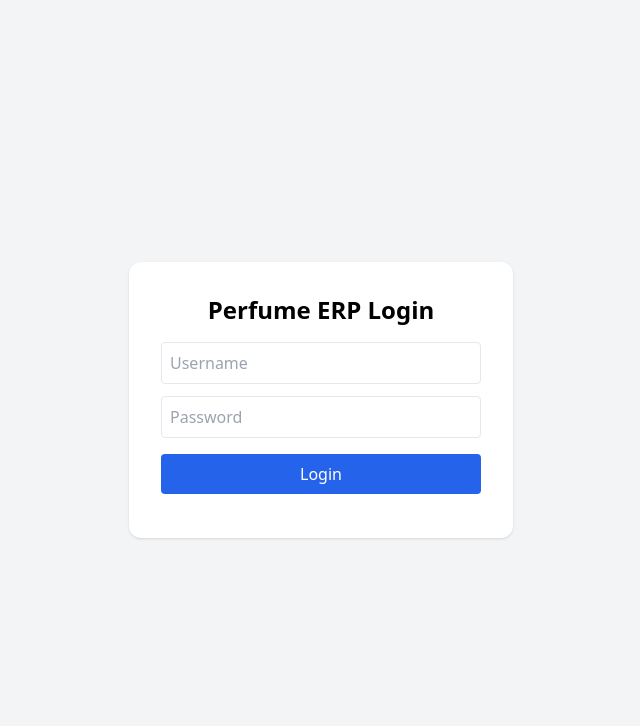
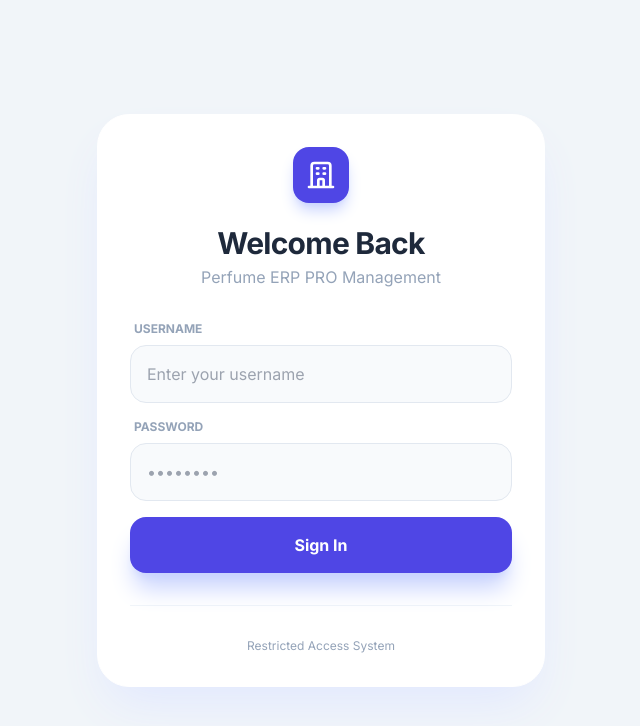
Before and after one commit to izeeshan007/EEERP, a website: page public/login.html in a window 1280 px wide. Shown: the whole page, without its empty margins (319-959 px from the left). Drawn offline with nearby package versions, Linux system fonts and the light colour scheme.

Commit message:
Add files via upload

```diff
--- a/public/login.html
+++ b/public/login.html
@@ -1,37 +1,47 @@
 <!DOCTYPE html>
-<html>
+<html lang="en">
 <head>
-<title>ERP Login</title>
+    <title>Perfume ERP PRO | Login</title>
+    <meta name="viewport" content="width=device-width, initial-scale=1">
     <script src="https://cdn.tailwindcss.com"></script>
+    <link href="https://fonts.googleapis.com/css2?family=Inter:wght@400;700&display=swap" rel="stylesheet">
 </head>
+<body class="bg-slate-100 flex items-center justify-center h-screen px-4 font-['Inter']">
 
-<body class="bg-gray-100 flex items-center justify-center h-screen">
+    <div class="bg-white p-8 rounded-[2rem] shadow-2xl shadow-indigo-100 w-full max-w-md border border-white">
+        <div class="text-center mb-8">
+            <div class="inline-block bg-indigo-600 p-3 rounded-2xl mb-4 shadow-lg shadow-indigo-200">
+                <svg class="w-8 h-8 text-white" fill="none" stroke="currentColor" viewBox="0 0 24 24"><path stroke-linecap="round" stroke-linejoin="round" stroke-width="2" d="M19 21V5a2 2 0 00-2-2H7a2 2 0 00-2 2v16m14 0h2m-2 0h-5m-9 0H3m2 0h5M9 7h1m-1 4h1m4-4h1m-1 4h1m-5 10v-5a1 1 0 011-1h2a1 1 0 011 1v5m-4 0h4"></path></svg>
+            </div>
+            <h2 class="text-3xl font-black text-slate-800 tracking-tight">Welcome Back</h2>
+            <p class="text-slate-400 font-medium mt-1">Perfume ERP PRO Management</p>
+        </div>
 
-<div class="bg-white p-8 rounded-xl shadow w-96">
+        <div class="space-y-4">
+            <div>
+                <label class="block text-xs font-bold text-slate-400 uppercase ml-1 mb-2">Username</label>
+                <input id="username" class="w-full p-4 border border-slate-200 rounded-2xl bg-slate-50 focus:outline-none focus:ring-2 focus:ring-indigo-500 focus:bg-white transition" placeholder="Enter your username">
+            </div>
 
-<h2 class="text-2xl font-bold mb-4 text-center">
-Perfume ERP Login
-</h2>
+            <div>
+                <label class="block text-xs font-bold text-slate-400 uppercase ml-1 mb-2">Password</label>
+                <input id="password" type="password" class="w-full p-4 border border-slate-200 rounded-2xl bg-slate-50 focus:outline-none focus:ring-2 focus:ring-indigo-500 focus:bg-white transition" placeholder="••••••••">
+            </div>
 
-<input id="username" class="w-full p-2 border rounded mb-3"
-placeholder="Username">
+            <button onclick="login()" class="w-full bg-indigo-600 hover:bg-indigo-700 text-white font-bold py-4 rounded-2xl shadow-xl shadow-indigo-200 transition-all transform hover:-translate-y-0.5 active:scale-95 mt-4">
+                Sign In
+            </button>
+        </div>
 
-<input id="password" type="password"
-class="w-full p-2 border rounded mb-4"
-placeholder="Password">
+        <p id="msg" class="text-red-500 mt-6 text-center font-medium text-sm"></p>
 
-<button onclick="login()"
-class="w-full bg-blue-600 text-white p-2 rounded">
-Login
-</button>
-
-<p id="msg" class="text-red-600 mt-3 text-center"></p>
-
+        <div class="mt-8 pt-8 border-t border-slate-100 text-center">
+            <p class="text-slate-400 text-xs font-medium">Restricted Access System</p>
+        </div>
     </div>
 
 <script>
     async function login(){
-
         const r = await fetch("/api/login",{
             method:"POST",
             headers:{'Content-Type':'application/json'},
@@ -40,16 +50,13 @@ async function login(){
                 password:password.value
             })
         });
-
         const d = await r.json();
-
         if(d.success){
             window.location.href="/";
- }else{
-  msg.innerText="Invalid Credentials";
+        } else {
+            document.getElementById('msg').innerText = "Invalid credentials. Please try again.";
         }
     }
 </script>
-
 </body>
 </html>
```
Also changed, not shown: public/index.html (+14 -3 lines). Lines whose indentation alone changed are shown as unchanged.
